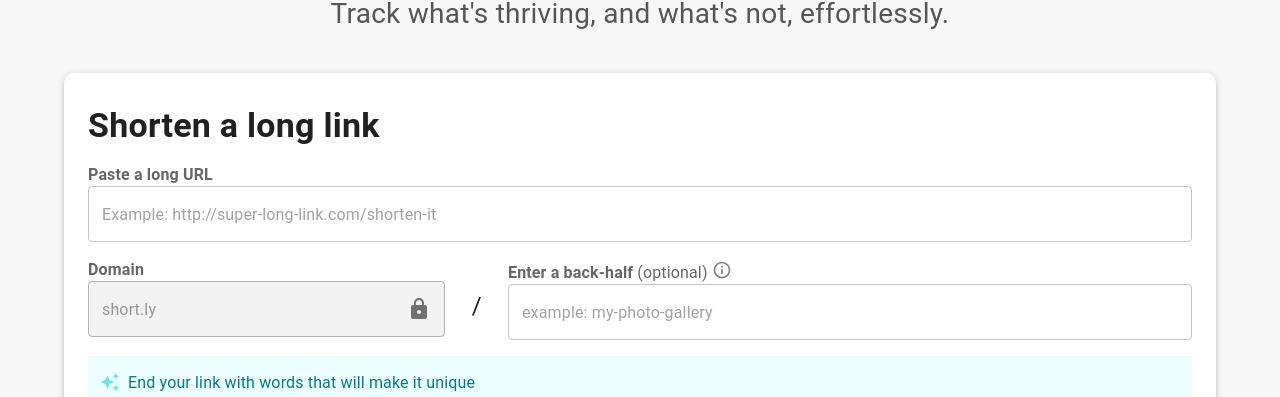
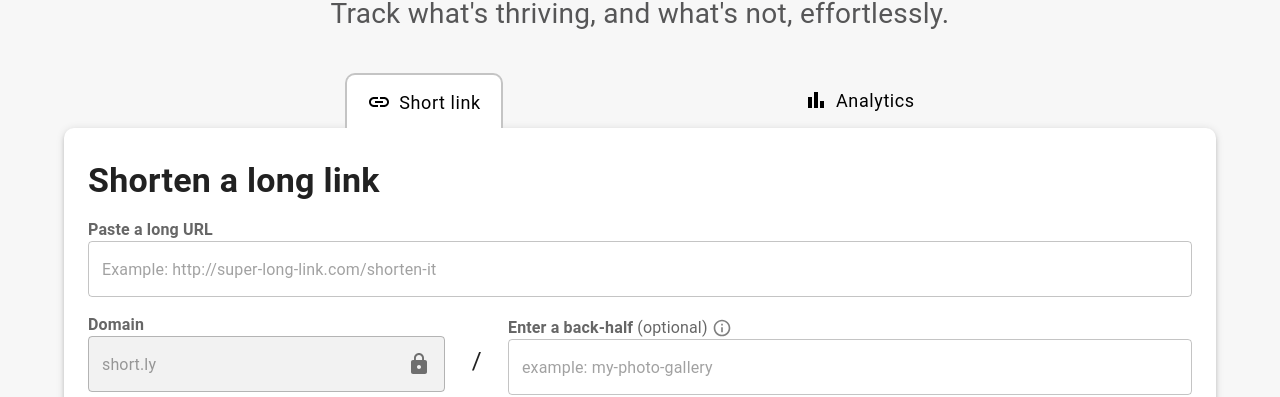
Before and after one commit to 3umaGH/URLShortener, a React (Vite) app in the folder client/: page / in a window 1280 px wide. Shown: the part 274-671 px from the top of the page. Built offline with nearby package versions, Linux system fonts and the light colour scheme; the HTML template or start-up script is replaced by a standard one.

Commit message:
feat: link form dynamic pages and navigation

```diff
--- /dev/null
+++ b/client/src/components/FormTabButton.tsx
@@ -0,0 +1,28 @@
+import React from "react";
+import { Box } from "@mui/material";
+type FormTabButtonProps = {
+  children: React.ReactNode;
+  pageID: number;
+  currentPage: number;
+  pageSwitchCallback: (pageID: number) => void;
+};
+
+export const FormTabButton = ({
+  children,
+  pageID,
+  currentPage,
+  pageSwitchCallback,
+}: FormTabButtonProps) => {
+  return (
+    <li onClick={() => pageSwitchCallback(pageID)}>
+      <Box
+        className={
+          currentPage === pageID ? "formTabs button active" : "formTabs button"
+        }
+        sx={{ flexDirection: { xs: "column", md: "row" }, alignItems: {xs: "center", md:"baseline"} }}
+      >
+        {children}
+      </Box>
+    </li>
+  );
+};
--- a/client/src/components/LinkForm.tsx
+++ b/client/src/components/LinkForm.tsx
@@ -16,8 +16,18 @@ import LockIcon from "@mui/icons-material/Lock";
 import AutoAwesomeIcon from "@mui/icons-material/AutoAwesome";
 import InfoOutlinedIcon from "@mui/icons-material/InfoOutlined";
 import CheckCircleOutlinedIcon from "@mui/icons-material/CheckCircleOutlined";
+import InsertLinkOutlinedIcon from "@mui/icons-material/InsertLinkOutlined";
+import BarChartOutlinedIcon from "@mui/icons-material/BarChartOutlined";
+import { FormTabButton } from "./FormTabButton";
+import { useState } from "react";
 
 export const LinkForm = () => {
+  const [currentPage, setCurrentPage] = useState(0);
+
+  const handlePageSwitch = (pageID: number) => {
+    setCurrentPage(pageID);
+  };
+
   return (
     <Box sx={{ textAlign: "center" }}>
       <Slide
@@ -28,7 +38,35 @@ export const LinkForm = () => {
         unmountOnExit
       >
         <Container>
+          <ul className="formTabs">
+            <FormTabButton
+              pageID={0}
+              currentPage={currentPage}
+              pageSwitchCallback={handlePageSwitch}
+            >
+              <InsertLinkOutlinedIcon
+                className="icon centerTop"
+                sx={{ mr: 1 }}
+              />
+              <Typography variant="caption" fontSize={18}>
+                Short link
+              </Typography>
+            </FormTabButton>
+
+            <FormTabButton
+              pageID={1}
+              currentPage={currentPage}
+              pageSwitchCallback={handlePageSwitch}
+            >
+              <BarChartOutlinedIcon className="icon centerTop" sx={{ mr: 1 }} />
+              <Typography variant="caption" fontSize={18}>
+                Analytics
+              </Typography>
+            </FormTabButton>
+
+          </ul>
           <Paper
+            className="linkForm"
             elevation={3}
             sx={{
               textAlign: "center",
@@ -82,11 +120,10 @@ export const LinkForm = () => {
                   <InputLabel htmlFor={"back-half-field"}>
                     <b>Enter a back-half</b> (optional){" "}
                     <InfoOutlinedIcon
+                      className="icon centerTop"
                       fontSize="small"
                       sx={{
                         color: "gray",
-                        position: "relative",
-                        top: "2px",
                       }}
                     />
                   </InputLabel>
@@ -101,11 +138,10 @@ export const LinkForm = () => {
                   <Box sx={{ backgroundColor: "#ecfdff", padding: 1.5 }}>
                     <Typography variant="subtitle1" sx={{ color: "#007c8c" }}>
                       <AutoAwesomeIcon
+                        className="icon centerTop"
                         fontSize="small"
                         sx={{
                           color: "#65e6e6",
-                          position: "relative",
-                          top: "4px",
                           mr: 1,
                         }}
                       />
@@ -135,11 +171,10 @@ export const LinkForm = () => {
                   >
                     <li style={{ display: "inline-block", marginRight: "8px" }}>
                       <CheckCircleOutlinedIcon
+                        className="icon centerTop"
                         fontSize="medium"
                         sx={{
                           color: "#2870f7",
-                          position: "relative",
-                          top: "4px",
                           mr: 1,
                         }}
                       />
@@ -153,11 +188,10 @@ export const LinkForm = () => {
                       }}
                     >
                       <CheckCircleOutlinedIcon
+                        className="icon centerTop"
                         fontSize="medium"
                         sx={{
                           color: "#2870f7",
-                          position: "relative",
-                          top: "4px",
                           mr: 1,
                         }}
                       />
--- a/client/src/index.css
+++ b/client/src/index.css
@@ -16,8 +16,8 @@ body {
 }
 
 .navbar.button:after {
-  display:block;
-  content: '';
+  display: block;
+  content: "";
   border-bottom: solid 2px #3477eb;
   transform: scaleX(0);
   transition: transform 250ms ease-in-out;
@@ -26,3 +26,44 @@ body {
 .navbar.button:hover:after {
   transform: scaleX(0.8);
 }
+
+.formTabs {
+  list-style: none;
+
+  display: flex;
+  flex-direction: row;
+  justify-content: space-evenly;
+
+  padding: 0px;
+  margin-bottom: 0px;
+}
+
+.formTabs.button {
+  cursor: pointer;
+
+  padding: 10px 20px 10px;
+
+  border-color: #c4c4c4;
+  border-top-left-radius: 10px;
+  border-top-right-radius: 10px;
+
+  transition: background-color 1s, border-color 1s;
+}
+
+.formTabs.button:not(.active):hover {
+  background-color: rgb(189, 189, 189);
+  border-color: #c4c4c4;
+}
+
+.formTabs.active {
+  background-color: white;
+
+  border-width: 2px 2px 0 2px;
+  border-color: #c4c4c4;
+  border-style: solid;
+}
+
+.icon.centerTop {
+  position: relative;
+  top: 5px;
+}
```
